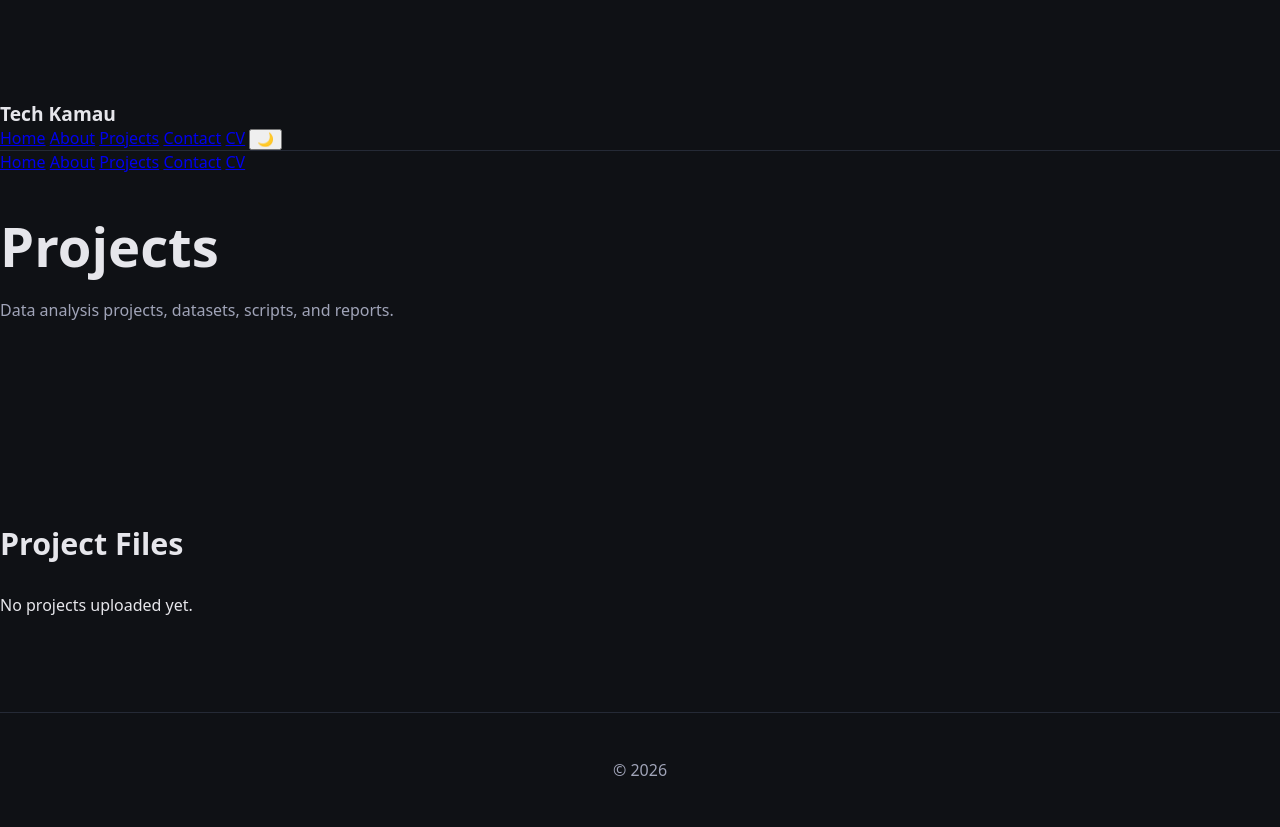
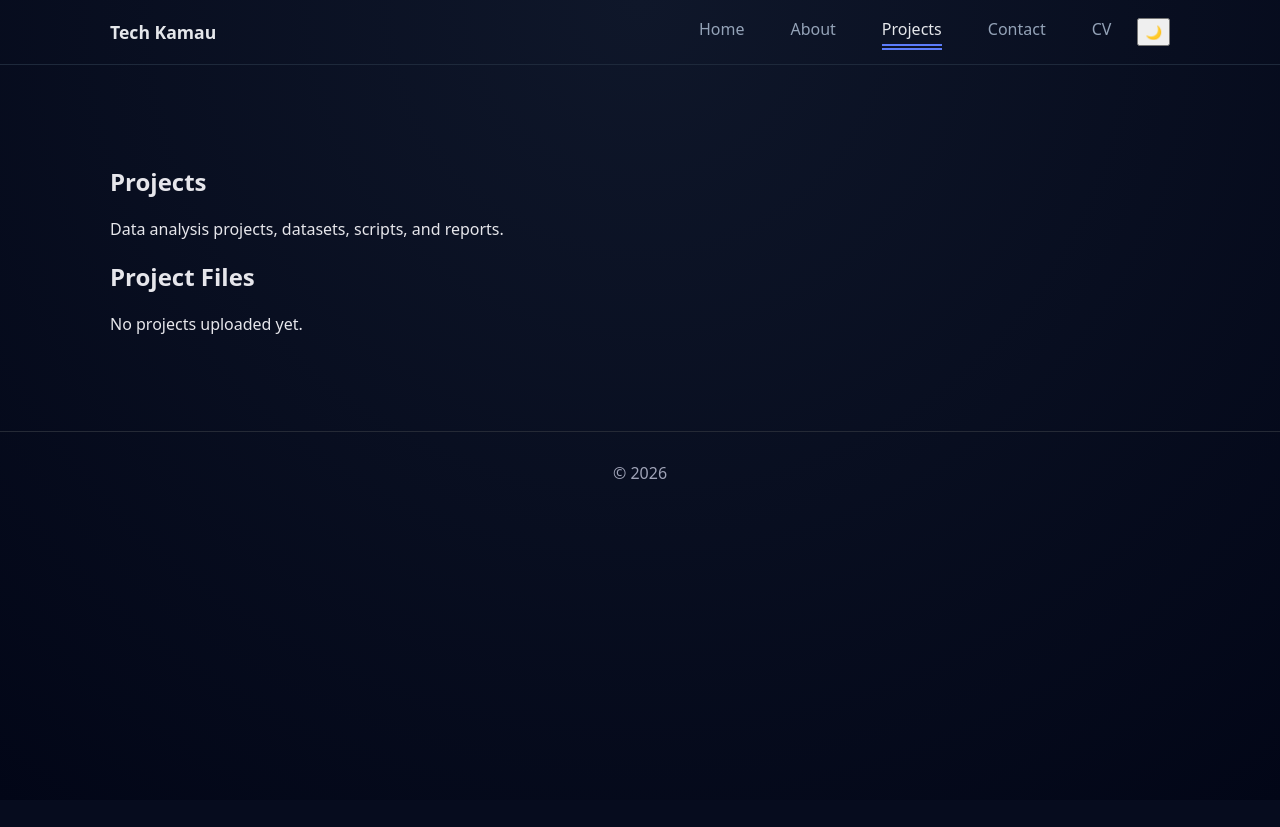
Before and after one commit to oness12/kamau-portofolio, a Flask app: page /projects in a window 1280 px wide. After the commit the page ends 479 px from the top, so only its background shows below. Run offline with Flask 3, Linux system fonts and the light colour scheme.

Commit message:
Fix header, padding, and project layout

```diff
--- a/static/style.css
+++ b/static/style.css
@@ -345,3 +345,131 @@ body {
   height: 2px;
   background: var(--primary);
 }
+/* ================= LAYOUT ================= */
+
+.page {
+  min-height: 100vh;
+  background: radial-gradient(circle at top, #0f172a, #020617);
+}
+
+.container {
+  max-width: 1100px;
+  margin: 0 auto;
+  padding: 80px 20px;
+}
+
+/* ================= HEADER ================= */
+
+.header {
+  border-bottom: 1px solid #1e293b;
+}
+
+.header-inner {
+  max-width: 1100px;
+  margin: 0 auto;
+  padding: 18px 20px;
+  display: flex;
+  align-items: center;
+  justify-content: space-between;
+}
+
+.brand {
+  font-weight: 700;
+  font-size: 1.1rem;
+  color: #e5e7eb;
+  text-decoration: none;
+}
+
+.nav-links a {
+  margin-left: 20px;
+  text-decoration: none;
+  color: #94a3b8;
+}
+
+.nav-links a.active {
+  color: #e5e7eb;
+  border-bottom: 2px solid #5c7cfa;
+  padding-bottom: 4px;
+}
+
+.hamburger {
+  display: none;
+  font-size: 1.5rem;
+  background: none;
+  border: none;
+  color: #e5e7eb;
+}
+
+/* ================= MOBILE MENU ================= */
+
+.mobile-menu {
+  display: none;
+  flex-direction: column;
+  background: #020617;
+  border-top: 1px solid #1e293b;
+}
+
+.mobile-menu a {
+  padding: 14px 20px;
+  color: #e5e7eb;
+  text-decoration: none;
+}
+
+.mobile-menu.open {
+  display: flex;
+}
+
+/* ================= PROJECTS ================= */
+
+.projects-grid {
+  display: grid;
+  grid-template-columns: repeat(auto-fit, minmax(260px, 1fr));
+  gap: 24px;
+  margin-top: 30px;
+}
+
+.project-card {
+  display: flex;
+  gap: 16px;
+  background: #020617;
+  border: 1px solid #1e293b;
+  border-radius: 14px;
+  padding: 20px;
+}
+
+.project-icon {
+  font-size: 2rem;
+}
+
+.project-content h3 {
+  margin: 0 0 8px;
+}
+
+.project-content p {
+  color: #94a3b8;
+  font-size: 0.95rem;
+  margin-bottom: 12px;
+}
+
+/* ================= BUTTON ================= */
+
+.btn.primary {
+  background: #5c7cfa;
+  color: white;
+  padding: 10px 14px;
+  border-radius: 10px;
+  text-decoration: none;
+  font-weight: 600;
+}
+
+/* ================= MOBILE ================= */
+
+@media (max-width: 768px) {
+  .desktop-nav {
+    display: none;
+  }
+
+  .hamburger {
+    display: block;
+  }
+}
--- a/templates/public/projects.html
+++ b/templates/public/projects.html
@@ -12,24 +12,24 @@
 <div class="page">
 
   <!-- ================= HEADER ================= -->
-  <header class="hero">
-    <nav class="nav">
-      <div class="nav-left">
+  <header class="header">
+    <div class="header-inner">
+
       <a href="/" class="brand">Tech Kamau</a>
+
+      <nav class="nav-links desktop-nav">
+        <a href="/">Home</a>
+        <a href="/about">About</a>
+        <a href="/projects" class="active">Projects</a>
+        <a href="/contact">Contact</a>
+        <a href="/resume">CV</a>
+        <button id="theme-toggle" aria-label="Toggle theme">🌙</button>
+      </nav>
+
+      <button class="hamburger" id="hamburger">☰</button>
     </div>
 
-      <div class="nav-right desktop-nav">
-        <a href="/" class="nav-link">Home</a>
-        <a href="/about" class="nav-link">About</a>
-        <a href="/projects" class="nav-link active">Projects</a>
-        <a href="/contact" class="nav-link">Contact</a>
-        <a href="/resume" class="nav-link">CV</a>
-        <button id="theme-toggle" aria-label="Toggle theme">🌙</button>
-      </div>
-
-      <button class="hamburger" id="hamburger">☰</button>
-    </nav>
-
+    <!-- Mobile menu -->
     <div class="mobile-menu" id="mobileMenu">
       <a href="/">Home</a>
       <a href="/about">About</a>
@@ -37,18 +37,20 @@
       <a href="/contact">Contact</a>
       <a href="/resume">CV</a>
     </div>
+  </header>
 
-    <div class="hero-content">
-      <h1 class="hero-name">Projects</h1>
-      <p class="hero-tagline">
+  <!-- ================= MAIN ================= -->
+  <main class="container">
+
+    <section class="hero-section">
+      <h1>Projects</h1>
+      <p class="subtitle">
         Data analysis projects, datasets, scripts, and reports.
       </p>
-    </div>
-  </header>
+    </section>
 
-  <!-- ================= PROJECTS ================= -->
-  <section class="section">
-    <h2 class="section-title">Project Files</h2>
+    <section>
+      <h2>Project Files</h2>
 
       {% if files %}
       <div class="projects-grid">
@@ -65,17 +67,18 @@
             {% endif %}
           </div>
 
-        <h3 class="project-title">
-          {{ file.split("_", 1)[1] if "_" in file else file }}
-        </h3>
+          <div class="project-content">
+            <h3>{{ file.split("_", 1)[1] if "_" in file else file }}</h3>
+            <p>{{ descriptions.get(file, "No description provided.") }}</p>
 
-        <p class="project-description">
-          {{ descriptions.get(file, "No description provided.") }}
-        </p>
-
-        <a href="/uploads/projects/{{ file }}" class="btn primary" download>
+            <a
+              href="/uploads/projects/{{ file }}"
+              class="btn primary"
+              download
+            >
               Download
             </a>
+          </div>
 
         </article>
         {% endfor %}
@@ -83,10 +86,13 @@
       {% else %}
         <p>No projects uploaded yet.</p>
       {% endif %}
+
     </section>
 
+  </main>
+
   <footer class="footer">
-    <p>© {{ year }}</p>
+    © {{ year }}
   </footer>
 
 </div>
```
Lines whose indentation alone changed are shown as unchanged.
